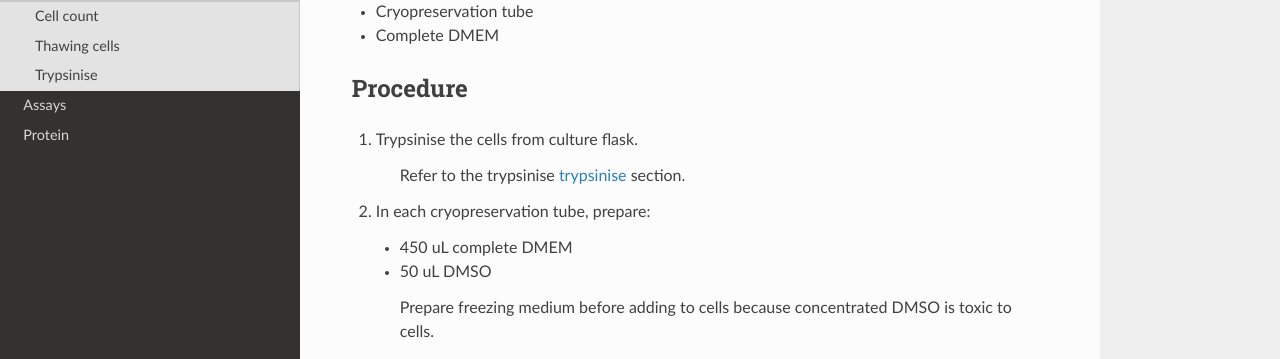
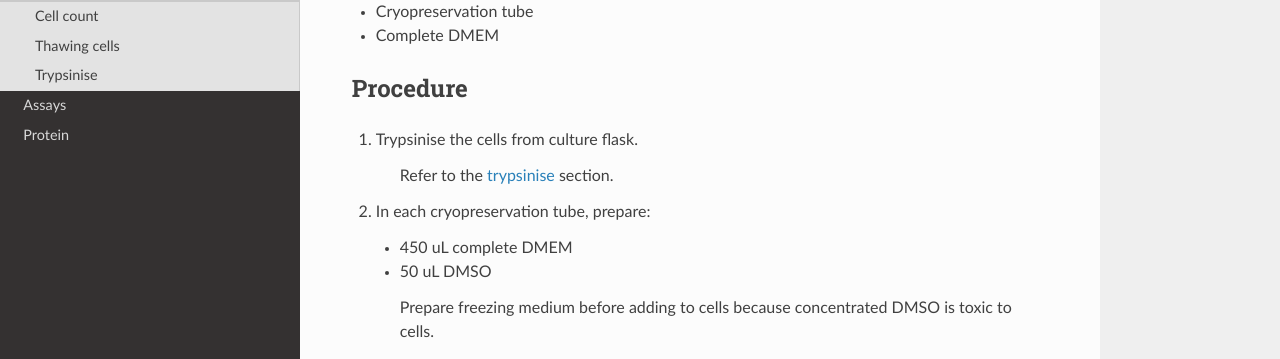
Before and after one commit to kehantan/labbook, a Sphinx documentation site: the page built from docs/cell_culture/cryo.rst, in a window 1280 px wide and 1049 px high. Shown: the part 336-695 px from the top of the window. Built offline with Sphinx 7.4.7 and the Read the Docs theme 2.0.0, drawn with Linux system fonts in a browser that asks for light colours.

Commit message:
Update cryo.rst

```diff
--- a/docs/cell_culture/cryo.rst
+++ b/docs/cell_culture/cryo.rst
@@ -12,7 +12,7 @@
 ---------
 #. Trypsinise the cells from culture flask.
 
-    Refer to the trypsinise :any:`trypsinise <target>` section.
+    Refer to the :ref:`trypsinise <target>` section.
 
 #. In each cryopreservation tube, prepare:
 
```
